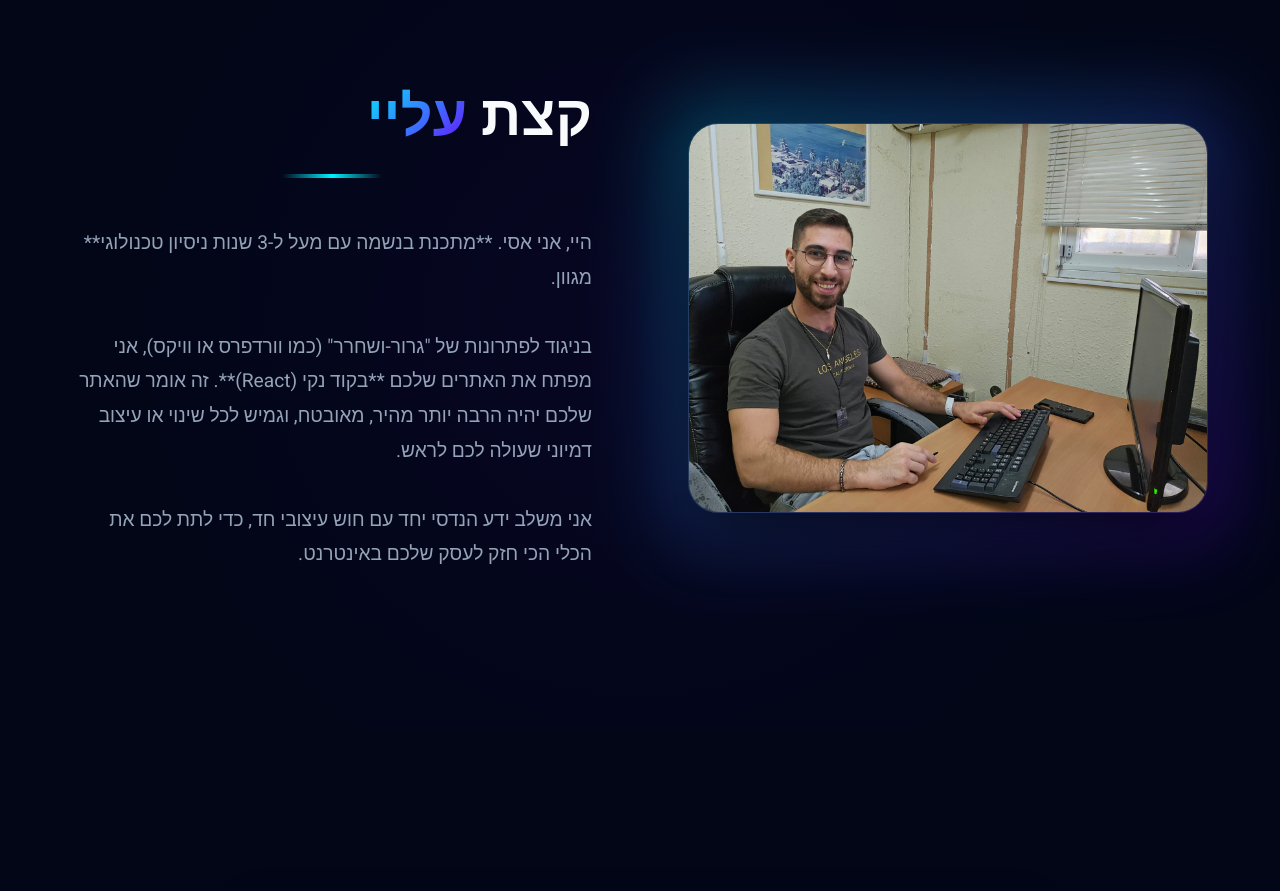
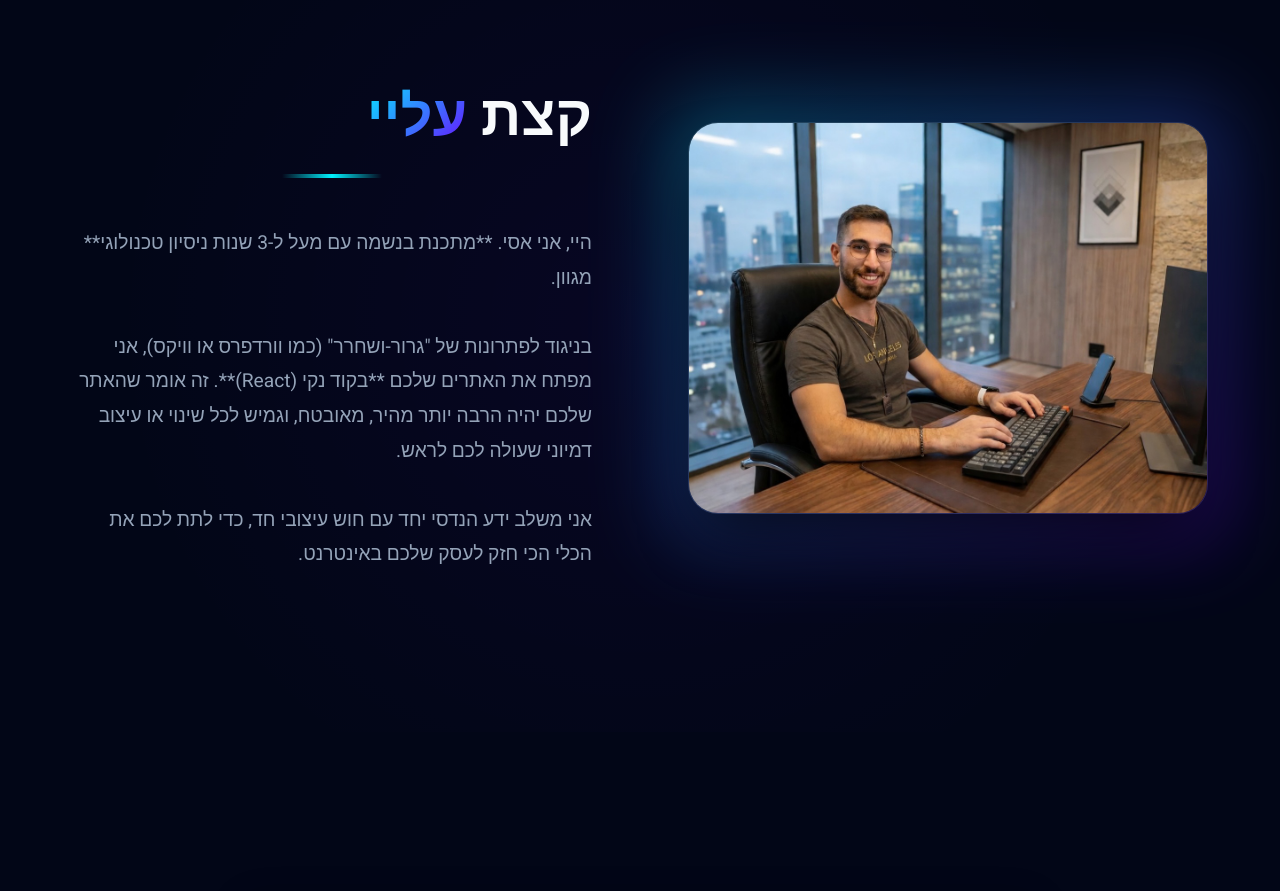
Before and after one commit to AsiKrinitz/AsiWebsiteBuilder, a React (Vite) app: page / in a window 1280 px wide. Shown: the part 5840-6731 px from the top of the page. Built offline with nearby package versions, Linux system fonts and the light colour scheme.

Commit message:
change the image to nicer one.

```diff
--- a/src/components/About.tsx
+++ b/src/components/About.tsx
@@ -3,7 +3,7 @@ export function About() {
     <section id="about" className="about">
       <div className="container about-content">
         <div className="image-presentation">
-          <img src="./Asi17.jpeg" alt="אסי קריניץ" className="hero-avatar" />
+          <img src="./asiNiceOffice.jpeg" alt="אסי קריניץ" className="hero-avatar" />
         </div>
         <div className="about-text-container">
           <h2 className="section-title" style={{ textAlign: 'right' }}>
```
Also changed, not shown: public/asiNiceOffice.jpeg (added).
